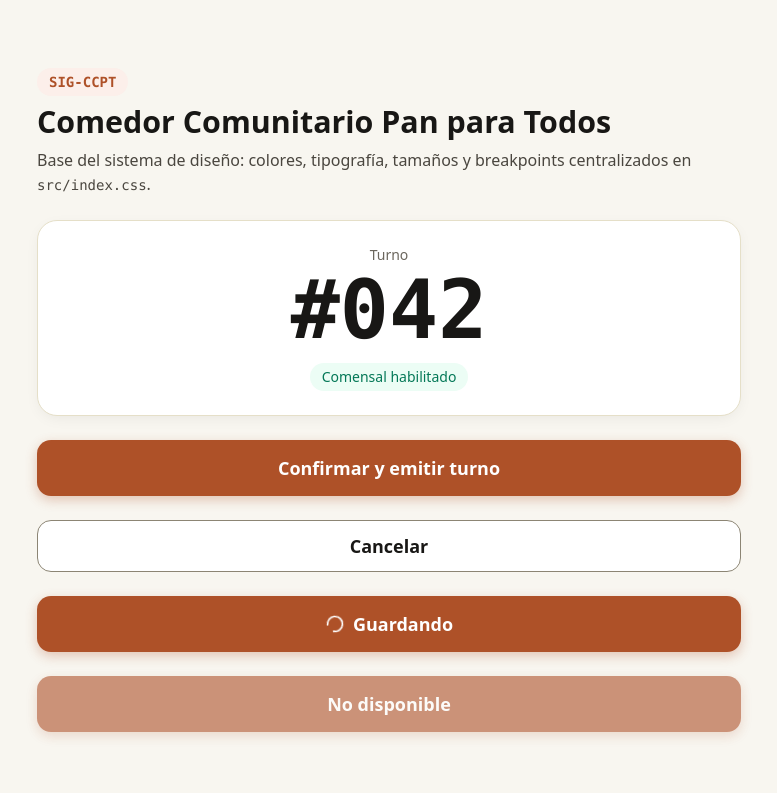
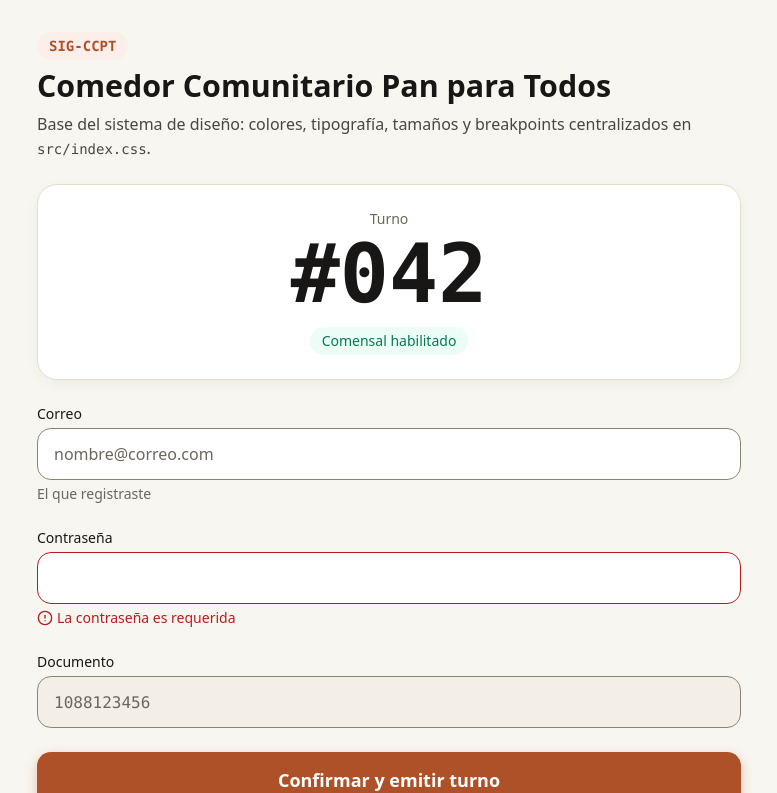
Before and after one commit to Comedor-Comunitario-Pan-para-todos/Frontend, a React (Vite) app: page / in a window 1280 px wide. Shown: the top 793 px of the page, without its empty margins (251-1028 px from the left). Built offline with nearby package versions, Linux system fonts and the light colour scheme.

Commit message:
Agrega el componente CampoTexto

```diff
--- a/src/App.tsx
+++ b/src/App.tsx
@@ -1,4 +1,5 @@
 import { Boton } from '@/shared/ui/Boton.tsx'
+import { CampoTexto } from '@/shared/ui/CampoTexto.tsx'
 
 function App() {
   return (
@@ -22,6 +23,10 @@ function App() {
         </span>
       </section>
 
+      <CampoTexto etiqueta="Correo" placeholder="nombre@correo.com" ayuda="El que registraste" />
+      <CampoTexto etiqueta="Contraseña" type="password" error="La contraseña es requerida" />
+      <CampoTexto etiqueta="Documento" defaultValue="1088123456" disabled className="font-mono" />
+
       <Boton>Confirmar y emitir turno</Boton>
       <Boton variante="secundario">Cancelar</Boton>
       <Boton cargando>Guardando</Boton>
--- /dev/null
+++ b/src/shared/ui/CampoTexto.tsx
@@ -0,0 +1,50 @@
+import { CircleAlert } from 'lucide-react'
+import { useId, type ComponentProps } from 'react'
+
+interface CampoTextoProps extends ComponentProps<'input'> {
+  readonly etiqueta: string
+  readonly ayuda?: string
+  readonly error?: string
+}
+
+export function CampoTexto({
+  etiqueta,
+  ayuda,
+  error,
+  id,
+  className = '',
+  ...resto
+}: CampoTextoProps) {
+  const idGenerado = useId()
+  const idCampo = id ?? idGenerado
+  const idDescripcion = `${idCampo}-descripcion`
+  const descripcion = error ?? ayuda
+  const borde = error ? 'border-danger' : 'border-border-input'
+
+  return (
+    <div className="flex flex-col gap-1">
+      <label htmlFor={idCampo} className="text-label font-medium text-ink">
+        {etiqueta}
+      </label>
+      <input
+        {...resto}
+        id={idCampo}
+        aria-invalid={error ? true : undefined}
+        aria-describedby={descripcion ? idDescripcion : undefined}
+        className={`h-touch w-full rounded-md border bg-surface px-4 text-body text-ink placeholder:text-ink-muted disabled:bg-surface-subtle disabled:text-ink-muted ${borde} ${className}`}
+      />
+      {error ? (
+        <p id={idDescripcion} className="flex items-start gap-1 text-label text-danger">
+          <CircleAlert aria-hidden="true" className="mt-0.5 size-4 shrink-0" />
+          {error}
+        </p>
+      ) : (
+        ayuda && (
+          <p id={idDescripcion} className="text-label text-ink-muted">
+            {ayuda}
+          </p>
+        )
+      )}
+    </div>
+  )
+}
```
Also changed, not shown: 1 other file (tests, documents, lock files or other folders).
